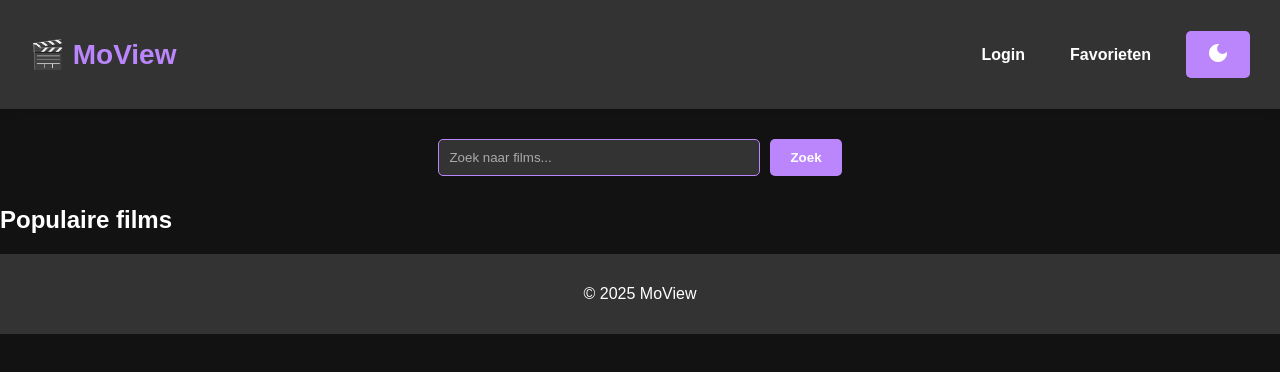
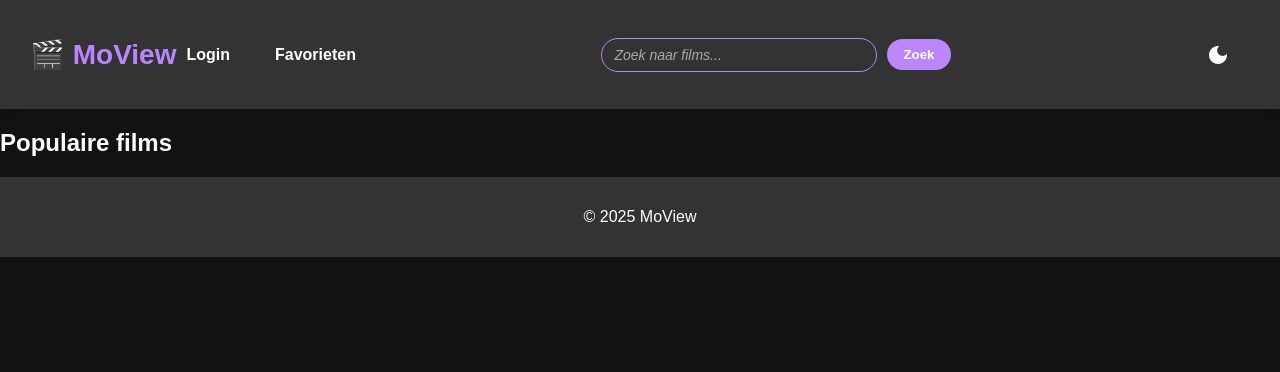
Before and after one commit to ChaimaElMoussaoui/Movie-browser, a plain HTML site: page views/index.html in a window 1280 px wide. Drawn offline with Linux system fonts and the light colour scheme.

Commit message:
index/css/js

```diff
--- a/css/style.css
+++ b/css/style.css
@@ -18,7 +18,7 @@
     --secondary-color: var(--secondary-color-dark);
 }
 
-/* Light mode override */
+/* Light mode  */
 body.light-mode {
     --bg-color: var(--bg-color-light);
     --text-color: var(--text-color-light);
@@ -97,13 +97,14 @@ button:active {
     color: var(--primary-color);
 }
 
+
 .navbar ul {
-    list-style: none; /* Verwijder de standaard lijststijl */
+    list-style: none;
     display: flex;
     gap: 25px;
     margin: 0;
     padding: 0;
-    align-items: center; /* Zorg dat de items uitgelijnd zijn */
+    align-items: center;
 }
 
 .navbar ul li a {
@@ -120,42 +121,43 @@ button:active {
     color: var(--text-color-dark);
 }
 
-.search-section {
-    margin: 30px auto;
-    text-align: center;
-}
-
-#search-form {
-    display: inline-flex;
+.navbar-search {
+    display: flex;
     gap: 10px;
+    align-items: center;
+    flex-grow: 1;
+    justify-content: center;
 }
 
 #search-input {
-    padding: 10px;
-    width: 300px;
+    padding: 8px 12px;
+    width: 250px;
     border: 1px solid var(--primary-color);
-    border-radius: 5px;
+    border-radius: 20px;
     background: var(--secondary-color);
     color: var(--text-color);
-    transition: background-color 0.3s, color 0.3s;
+    font-size: 14px;
+    transition: background-color 0.3s, color 0.3s, box-shadow 0.3s;
 }
 
 #search-input::placeholder {
     color: #aaa;
+    font-style: italic;
 }
 
 #search-input:focus {
     outline: none;
     border-color: var(--primary-color);
+    box-shadow: 0 0 5px var(--primary-color);
 }
 
 #search-form button {
-    padding: 10px 20px;
+    padding: 8px 16px;
     background: var(--primary-color);
     border: none;
     color: var(--text-color-dark);
     font-weight: bold;
-    border-radius: 5px;
+    border-radius: 20px;
     cursor: pointer;
     transition: background-color 0.3s ease, transform 0.2s ease;
 }
@@ -165,7 +167,45 @@ button:active {
     transform: scale(1.05);
 }
 
-/* Filmkaarten */
+
+.nav-right {
+    display: flex;
+    align-items: center;
+    gap: 20px;
+}
+
+.nav-links {
+    list-style: none;
+    display: flex;
+    gap: 15px;
+    margin: 0;
+    padding: 0;
+}
+
+.nav-links li a {
+    color: var(--text-color);
+    font-weight: bold;
+    padding: 5px 10px;
+    border-radius: 5px;
+    text-decoration: none;
+    transition: background-color 0.3s ease, color 0.3s ease;
+}
+
+.nav-links li a:hover {
+    background-color: var(--primary-color);
+    color: var(--text-color-dark);
+}
+
+.dark-mode-btn {
+    background: none;
+    border: none;
+    cursor: pointer;
+    display: flex;
+    align-items: center;
+    justify-content: center;
+    transition: transform 0.2s ease;
+}
+
 .movie-grid {
     display: grid;
     grid-template-columns: repeat(auto-fit, minmax(200px, 1fr));
--- a/views/index.html
+++ b/views/index.html
@@ -14,26 +14,22 @@
     <ul class="nav-links">
       <li><a href="login.html">Login</a></li>
       <li><a href="favorites.html">Favorieten</a></li>
-          <li>
+    </ul>
+    <form id="search-form" class="navbar-search">
+      <input type="text" id="search-input" placeholder="Zoek naar films..." />
+      <button type="submit">Zoek</button>
+    </form>
     <button id="toggle-dark" class="dark-mode-btn">
       <span id="dark-mode-icon" class="material-icons">dark_mode</span>
     </button>
-          </li>
-        </ul>
   </nav>
 </header>
 
-    <section class="search-section">
-      <form id="search-form">
-        <input type="text" id="search-input" placeholder="Zoek naar films..." />
-        <button type="submit">Zoek</button>
-      </form>
-    </section>
+
 
     <main>
       <h2>Populaire films</h2>
       <div id="movies-container" class="movie-grid">
-        <!-- Movie cards worden hier ingevoegd met JS -->
       </div>
     </main>
 
```
Also changed, not shown: views/login.html (added). Lines whose indentation alone changed are shown as unchanged.
